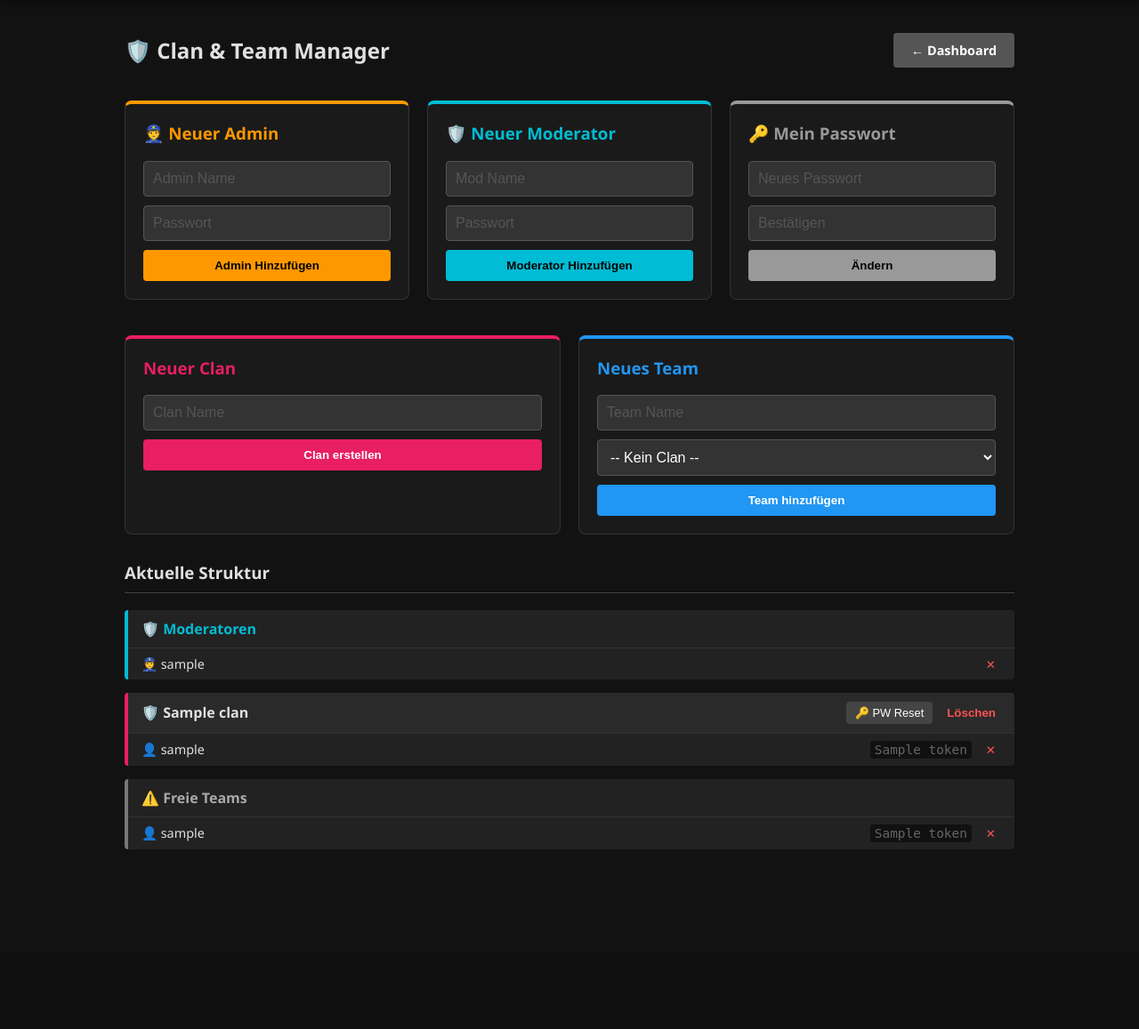
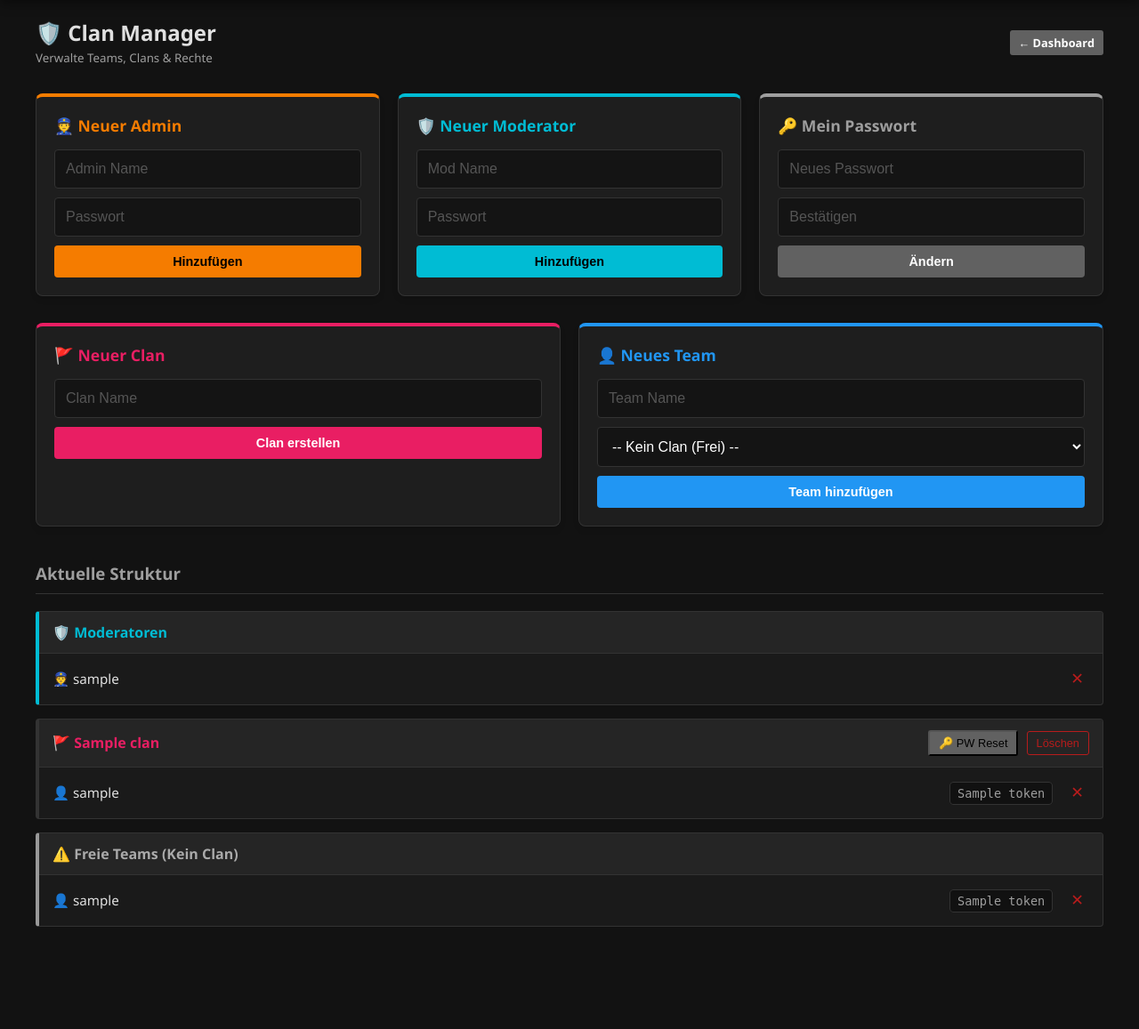
Before and after one commit to kruemmel2704/tournament-2.0, a Flask app: template app/templates/users.html in a window 1280 px wide. Shown: the part 63-1220 px from the top of the page at 89% size. Before the commit the page ends 1018 px from the top, so only its background shows below. Run offline with Flask 3, Linux system fonts and the light colour scheme; the template is opened without the code that fills it: most values are stand-ins (such as "Sample title", 1, 10 or a date in 2020); parts of the project's set-up code (start-up, migrations or seed data) failed here and were passed over.

Commit message:
mobile update

```diff
--- a/app/templates/users.html
+++ b/app/templates/users.html
@@ -2,91 +2,187 @@
 
 {% block content %}
 <style>
-    .manage-grid { display: grid; gap: 30px; }
-    .section-card { background: #1a1a1a; border: 1px solid #333; border-radius: 8px; padding: 20px; margin-bottom: 20px; }
-    .clan-card { background: #222; border-left: 4px solid #e91e63; border-radius: 4px; margin-bottom: 15px; overflow: hidden; }
-    .clan-header { padding: 10px 15px; background: #2a2a2a; display: flex; justify-content: space-between; align-items: center; font-weight: bold; }
-    .team-item { padding: 8px 15px; border-top: 1px solid #333; display: flex; justify-content: space-between; font-size: 0.9rem; }
-    .team-item:hover { background: #252525; }
-    .input-group { display: flex; gap: 10px; margin-bottom: 15px; }
-    .input-std { flex: 1; padding: 10px; background: #333; border: 1px solid #555; color: white; border-radius: 4px; }
-    .btn-action { padding: 10px 20px; border: none; border-radius: 4px; cursor: pointer; color: white; font-weight: bold; }
-    .pw-reset-box { background: #151515; padding: 10px; border-top: 1px dashed #444; display: flex; gap: 10px; align-items: center; }
+    /* Spezifische Styles für den Manager */
+    .manage-grid {
+        display: grid;
+        grid-template-columns: repeat(auto-fit, minmax(300px, 1fr));
+        gap: 20px;
+        margin-bottom: 30px;
+    }
+
+    .section-card {
+        background: var(--card-bg);
+        border: 1px solid var(--border-color);
+        border-radius: 8px;
+        padding: 20px;
+        box-shadow: 0 4px 6px rgba(0,0,0,0.1);
+        display: flex;
+        flex-direction: column;
+        gap: 15px;
+        transition: transform 0.2s;
+    }
+    .section-card:hover { transform: translateY(-2px); }
+
+    .section-title { margin: 0; font-size: 1.1rem; font-weight: 700; display: flex; align-items: center; gap: 8px; }
+
+    /* Farb-Akzente für die verschiedenen Boxen */
+    .border-admin { border-top: 4px solid var(--warning); }
+    .text-admin { color: var(--warning); }
+
+    .border-mod { border-top: 4px solid #00bcd4; }
+    .text-mod { color: #00bcd4; }
+
+    .border-pw { border-top: 4px solid var(--text-muted); }
+    .text-pw { color: var(--text-muted); }
+
+    .border-clan { border-top: 4px solid #e91e63; }
+    .text-clan { color: #e91e63; }
+
+    .border-team { border-top: 4px solid #2196f3; }
+    .text-team { color: #2196f3; }
+
+    /* Clan Liste Styles */
+    .clan-card {
+        background: #1a1a1a;
+        border-left: 4px solid #e91e63;
+        border-radius: 4px;
+        margin-bottom: 15px;
+        overflow: hidden;
+        border: 1px solid var(--border-color);
+        border-left-width: 4px;
+    }
+
+    .clan-header {
+        padding: 12px 15px;
+        background: #252525;
+        display: flex;
+        justify-content: space-between;
+        align-items: center;
+        font-weight: bold;
+        flex-wrap: wrap; /* Wichtig für Handy */
+        gap: 10px;
+    }
+
+    .team-item {
+        padding: 12px 15px;
+        border-top: 1px solid var(--border-color);
+        display: flex;
+        justify-content: space-between;
+        align-items: center;
+        font-size: 0.95rem;
+    }
+    .team-item:hover { background: #222; }
+
+    .token-badge {
+        color: var(--text-muted);
+        background: #111;
+        padding: 4px 8px;
+        border-radius: 4px;
+        font-family: monospace;
+        font-size: 0.85rem;
+        border: 1px solid #333;
+    }
+
+    /* Passwort Reset Feld */
+    .pw-reset-box {
+        background: #151515;
+        padding: 15px;
+        border-top: 1px dashed #444;
+        display: flex;
+        gap: 10px;
+        align-items: center;
+        flex-wrap: wrap;
+    }
+
+    /* Mobile Anpassungen */
+    @media (max-width: 768px) {
+        .manage-grid { grid-template-columns: 1fr; } /* Alles untereinander */
+        .clan-header { flex-direction: column; align-items: flex-start; }
+        .clan-header div { width: 100%; display: flex; justify-content: space-between; margin-top: 5px; }
+        .pw-reset-box { flex-direction: column; align-items: stretch; }
+        .team-item { flex-direction: column; align-items: flex-start; gap: 8px; }
+        .team-item div { width: 100%; display: flex; justify-content: space-between; margin-top: 5px; }
+    }
 </style>
 
-<div class="container" style="max-width: 1000px;">
+<div class="container">
 
-    <div style="display: flex; justify-content: space-between; align-items: center; margin-bottom: 20px;">
-        <h2>🛡️ Clan & Team Manager</h2>
-        <a href="{{ url_for('main.dashboard') }}" class="btn" style="background: #555;">&larr; Dashboard</a>
+    <div style="display: flex; justify-content: space-between; align-items: center; margin-bottom: 30px;">
+        <div>
+            <h2 style="margin: 0;">🛡️ Clan Manager</h2>
+            <small style="color: var(--text-muted);">Verwalte Teams, Clans & Rechte</small>
+        </div>
+        <a href="{{ url_for('main.dashboard') }}" class="btn btn-secondary btn-small">&larr; Dashboard</a>
     </div>
 
-    <div style="display: grid; grid-template-columns: repeat(auto-fit, minmax(300px, 1fr)); gap: 20px;">
+    <div class="manage-grid">
 
-        <div class="section-card" style="border-top: 4px solid #ff9800;">
-            <h3 style="margin-top: 0; color: #ff9800;">👮 Neuer Admin</h3>
+        <div class="section-card border-admin">
+            <h3 class="section-title text-admin">👮 Neuer Admin</h3>
             <form action="{{ url_for('admin.create_admin') }}" method="POST" style="display: flex; flex-direction: column; gap: 10px;">
-                <input type="text" name="username" placeholder="Admin Name" required class="input-std">
-                <input type="password" name="password" placeholder="Passwort" required class="input-std">
-                <button type="submit" class="btn-action" style="background: #ff9800; color: #000;">Admin Hinzufügen</button>
+                <input type="text" name="username" placeholder="Admin Name" required>
+                <input type="password" name="password" placeholder="Passwort" required>
+                <button type="submit" class="btn" style="background: var(--warning); color: #000;">Hinzufügen</button>
             </form>
         </div>
 
-        <div class="section-card" style="border-top: 4px solid #00bcd4;">
-            <h3 style="margin-top: 0; color: #00bcd4;">🛡️ Neuer Moderator</h3>
+        <div class="section-card border-mod">
+            <h3 class="section-title text-mod">🛡️ Neuer Moderator</h3>
             <form action="{{ url_for('admin.create_mod') }}" method="POST" style="display: flex; flex-direction: column; gap: 10px;">
-                <input type="text" name="username" placeholder="Mod Name" required class="input-std">
-                <input type="password" name="password" placeholder="Passwort" required class="input-std">
-                <button type="submit" class="btn-action" style="background: #00bcd4; color: #000;">Moderator Hinzufügen</button>
+                <input type="text" name="username" placeholder="Mod Name" required>
+                <input type="password" name="password" placeholder="Passwort" required>
+                <button type="submit" class="btn" style="background: #00bcd4; color: #000;">Hinzufügen</button>
             </form>
         </div>
 
-        <div class="section-card" style="border-top: 4px solid #999;">
-            <h3 style="margin-top: 0; color: #999;">🔑 Mein Passwort</h3>
+        <div class="section-card border-pw">
+            <h3 class="section-title text-pw">🔑 Mein Passwort</h3>
             <form action="{{ url_for('admin.admin_change_password') }}" method="POST" style="display: flex; flex-direction: column; gap: 10px;">
-                <input type="password" name="new_password" placeholder="Neues Passwort" required class="input-std">
-                <input type="password" name="confirm_password" placeholder="Bestätigen" required class="input-std">
-                <button type="submit" class="btn-action" style="background: #999; color: #000;">Ändern</button>
+                <input type="password" name="new_password" placeholder="Neues Passwort" required>
+                <input type="password" name="confirm_password" placeholder="Bestätigen" required>
+                <button type="submit" class="btn btn-secondary">Ändern</button>
             </form>
         </div>
     </div>
 
-    <div style="display: grid; grid-template-columns: 1fr 1fr; gap: 20px; margin-top: 20px;">
-        <div class="section-card" style="border-top: 4px solid #e91e63; margin-bottom: 0;">
-            <h3 style="margin-top: 0; color: #e91e63;">Neuer Clan</h3>
+    <div class="manage-grid">
+        <div class="section-card border-clan">
+            <h3 class="section-title text-clan">🚩 Neuer Clan</h3>
             <form action="{{ url_for('admin.create_clan') }}" method="POST" style="display: flex; flex-direction: column; gap: 10px;">
-                <input type="text" name="clan_name" placeholder="Clan Name" required class="input-std">
-                <button type="submit" class="btn-action" style="background: #e91e63;">Clan erstellen</button>
+                <input type="text" name="clan_name" placeholder="Clan Name" required>
+                <button type="submit" class="btn" style="background: #e91e63;">Clan erstellen</button>
             </form>
         </div>
 
-        <div class="section-card" style="border-top: 4px solid #2196f3; margin-bottom: 0;">
-            <h3 style="margin-top: 0; color: #2196f3;">Neues Team</h3>
+        <div class="section-card border-team">
+            <h3 class="section-title text-team">👤 Neues Team</h3>
             <form action="{{ url_for('admin.create_user') }}" method="POST" style="display: flex; flex-direction: column; gap: 10px;">
-                <input type="text" name="username" placeholder="Team Name" required class="input-std">
-                <select name="clan_id" class="input-std">
-                    <option value="">-- Kein Clan --</option>
+                <input type="text" name="username" placeholder="Team Name" required>
+                <select name="clan_id">
+                    <option value="">-- Kein Clan (Frei) --</option>
                     {% for clan in clans %}
                     <option value="{{ clan.id }}">{{ clan.name }}</option>
                     {% endfor %}
                 </select>
-                <button type="submit" class="btn-action" style="background: #2196f3;">Team hinzufügen</button>
+                <button type="submit" class="btn" style="background: #2196f3;">Team hinzufügen</button>
             </form>
         </div>
     </div>
 
-    <h3 style="border-bottom: 1px solid #444; padding-bottom: 10px; margin-top: 30px;">Aktuelle Struktur</h3>
+    <h3 style="border-bottom: 1px solid var(--border-color); padding-bottom: 10px; margin-top: 40px; color: var(--text-muted);">
+        Aktuelle Struktur
+    </h3>
 
     {% if moderators %}
     <div class="clan-card" style="border-left-color: #00bcd4;">
-        <div class="clan-header" style="background: #222; color: #00bcd4;">
+        <div class="clan-header" style="color: #00bcd4;">
             <span>🛡️ Moderatoren</span>
         </div>
         {% for mod in moderators %}
         <div class="team-item">
             <span>👮 {{ mod.username }}</span>
-            <form action="{{ url_for('admin.delete_user', user_id=mod.id) }}" method="POST">
-                <button type="submit" style="color:#ff5252; background:none; border:none; cursor:pointer;">✕</button>
+            <form action="{{ url_for('admin.delete_user', user_id=mod.id) }}" method="POST" onsubmit="return confirm('Moderator löschen?');">
+                <button type="submit" class="btn-icon" style="color: var(--danger);">✕</button>
             </form>
         </div>
         {% endfor %}
@@ -96,54 +192,56 @@
     {% for clan in clans %}
     <div class="clan-card">
         <div class="clan-header">
-            <span>🛡️ {{ clan.name }}</span>
-            <div style="display: flex; gap: 10px;">
+            <span style="color: #e91e63;">🚩 {{ clan.name }}</span>
+            <div>
                 <button onclick="document.getElementById('pw-reset-{{ clan.id }}').style.display = document.getElementById('pw-reset-{{ clan.id }}').style.display === 'none' ? 'flex' : 'none'"
-                        style="background: #444; border: none; color: white; cursor: pointer; padding: 5px 10px; border-radius: 4px; font-size: 0.8rem;">
+                        class="btn-small btn-secondary">
                     🔑 PW Reset
                 </button>
-                <form action="{{ url_for('admin.delete_clan', clan_id=clan.id) }}" method="POST" onsubmit="return confirm('Clan {{ clan.name }} wirklich löschen?');">
-                    <button type="submit" style="background:none; border:none; color:#ff5252; cursor:pointer; font-weight:bold;">Löschen</button>
+                <form action="{{ url_for('admin.delete_clan', clan_id=clan.id) }}" method="POST" onsubmit="return confirm('Clan {{ clan.name }} wirklich löschen? Alle Teams darin werden gelöscht!');" style="display:inline;">
+                    <button type="submit" class="btn-small" style="background:transparent; border:1px solid var(--danger); color:var(--danger); margin-left: 5px;">Löschen</button>
                 </form>
             </div>
         </div>
+
         <div id="pw-reset-{{ clan.id }}" class="pw-reset-box" style="display: none;">
-            <span style="color: #aaa; font-size: 0.9rem;">Neues PW:</span>
-            <form action="{{ url_for('admin.admin_reset_clan_password', clan_id=clan.id) }}" method="POST" style="display: flex; gap: 5px; flex: 1;">
-                <input type="text" name="new_password" placeholder="Neues Passwort" required style="padding: 5px; background: #222; border: 1px solid #555; color: white; border-radius: 3px; flex: 1;">
-                <button type="submit" style="background: #ff9800; border: none; color: black; cursor: pointer; padding: 5px 10px; border-radius: 3px; font-weight: bold;">Speichern</button>
+            <span style="color: var(--text-muted); font-size: 0.9rem;">Neues Clan-PW:</span>
+            <form action="{{ url_for('admin.admin_reset_clan_password', clan_id=clan.id) }}" method="POST" style="display: flex; gap: 10px; flex: 1; flex-wrap:wrap;">
+                <input type="text" name="new_password" placeholder="Passwort..." required style="flex: 1;">
+                <button type="submit" class="btn btn-small" style="background: var(--warning); color: black;">Speichern</button>
             </form>
         </div>
+
         <div>
             {% for team in clan.members %}
             <div class="team-item">
                 <span style="display:flex; align-items:center; gap:8px;">👤 {{ team.username }}</span>
-                <div style="display:flex; gap:10px; align-items:center;">
-                    <code style="color:#666; background:#111; padding:2px 5px; border-radius:3px; font-family:monospace;">{{ team.token }}</code>
-                    <form action="{{ url_for('admin.delete_user', user_id=team.id) }}" method="POST">
-                        <button type="submit" style="color:#ff5252; background:none; border:none; cursor:pointer;">✕</button>
+                <div>
+                    <span class="token-badge" title="Login Token">{{ team.token }}</span>
+                    <form action="{{ url_for('admin.delete_user', user_id=team.id) }}" method="POST" style="display:inline;" onsubmit="return confirm('Team löschen?');">
+                        <button type="submit" class="btn-icon" style="color: var(--danger); margin-left:10px;">✕</button>
                     </form>
                 </div>
             </div>
             {% else %}
-            <div class="team-item" style="color:#666; font-style:italic; padding: 15px;">Keine Teams in diesem Clan.</div>
+            <div class="team-item" style="color: var(--text-muted); font-style: italic; justify-content: center;">Keine Teams in diesem Clan.</div>
             {% endfor %}
         </div>
     </div>
     {% endfor %}
 
     {% if users_no_clan %}
-    <div class="clan-card" style="border-left-color: #777;">
-        <div class="clan-header" style="background: #222; color: #aaa;">
-            <span>⚠️ Freie Teams</span>
+    <div class="clan-card" style="border-left-color: #999;">
+        <div class="clan-header" style="color: #aaa;">
+            <span>⚠️ Freie Teams (Kein Clan)</span>
         </div>
         {% for team in users_no_clan %}
         <div class="team-item">
             <span>👤 {{ team.username }}</span>
-            <div style="display:flex; gap:10px; align-items:center;">
-                <code style="color:#666; background:#111; padding:2px 5px; border-radius:3px;">{{ team.token }}</code>
-                <form action="{{ url_for('admin.delete_user', user_id=team.id) }}" method="POST">
-                    <button type="submit" style="color:#ff5252; background:none; border:none; cursor:pointer;">✕</button>
+            <div>
+                <span class="token-badge">{{ team.token }}</span>
+                <form action="{{ url_for('admin.delete_user', user_id=team.id) }}" method="POST" style="display:inline;" onsubmit="return confirm('Team löschen?');">
+                    <button type="submit" class="btn-icon" style="color: var(--danger); margin-left:10px;">✕</button>
                 </form>
             </div>
         </div>
```
